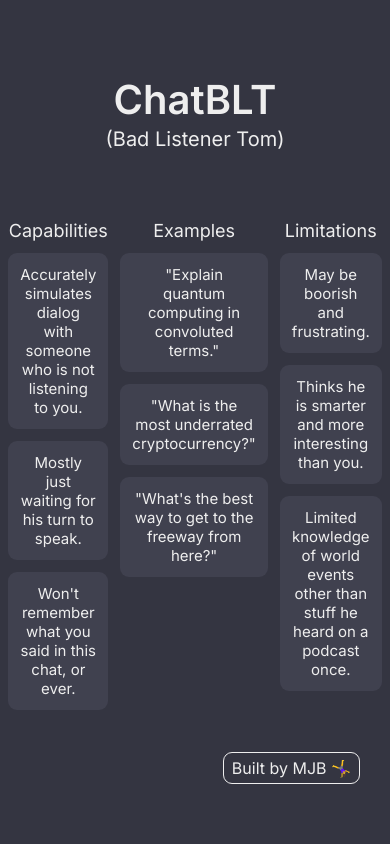
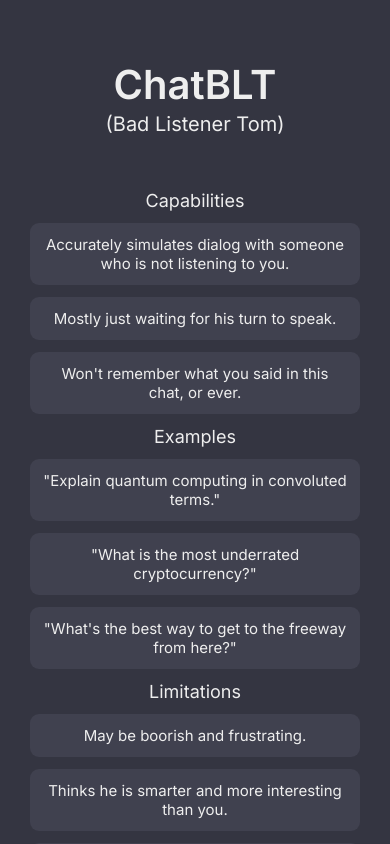
Before and after one commit to MollyJeanB/chat-blt, a Next.js app: page / in a window 390 px wide. Shown: the top 844 px of the page. Built offline with nearby package versions, Linux system fonts and the light colour scheme.

Commit message:
[F] Add responsive styles for cards

```diff
--- a/src/components/cardColumn/cardColumn.module.css
+++ b/src/components/cardColumn/cardColumn.module.css
@@ -1,5 +1,12 @@
 .columnWrapper:not(:first-child) {
 	margin-left: var(--size-s);
+}
+
+@media screen and (max-width: 550px) {
+	.columnWrapper:not(:first-child) {
+		margin-top: var(--size-s);
+		margin-left: 0;
+	}
 }
 
 .column {
@@ -27,3 +34,9 @@
 .card:not(:first-child) {
 	margin-top: var(--size-s);
 }
+
+@media screen and (max-width: 550px) {
+	.card {
+		max-width: 100%;
+	}
+}
--- a/src/components/infoCards/infoCards.module.css
+++ b/src/components/infoCards/infoCards.module.css
@@ -3,3 +3,9 @@
 	margin: 0 auto;
 	display: flex;
 }
+
+@media screen and (max-width: 550px) {
+	.infoCardsWrapper {
+		flex-direction: column;
+	}
+}
--- a/src/styles/globals.css
+++ b/src/styles/globals.css
@@ -9,7 +9,6 @@
 html,
 body {
 	max-width: 100vw;
-	overflow-x: hidden;
 }
 
 body {
--- a/src/styles/page.module.css
+++ b/src/styles/page.module.css
@@ -2,7 +2,7 @@
 	display: flex;
 	flex-direction: column;
 	align-items: center;
-	height: calc(100vh - 90px);
+	min-height: calc(100vh - 60px);
 }
 
 .appInfo {
@@ -13,9 +13,16 @@
 	padding: var(--size-xl) var(--size-l);
 }
 
+@media screen and (max-width: 550px) {
+	.appInfo {
+		padding: var(--size-l) var(--size-m);
+	}
+}
+
 .footer {
 	width: 100%;
 	margin-top: auto;
+	padding-top: var(--size-l);
 	display: flex;
 	justify-content: flex-end;
 }
```
